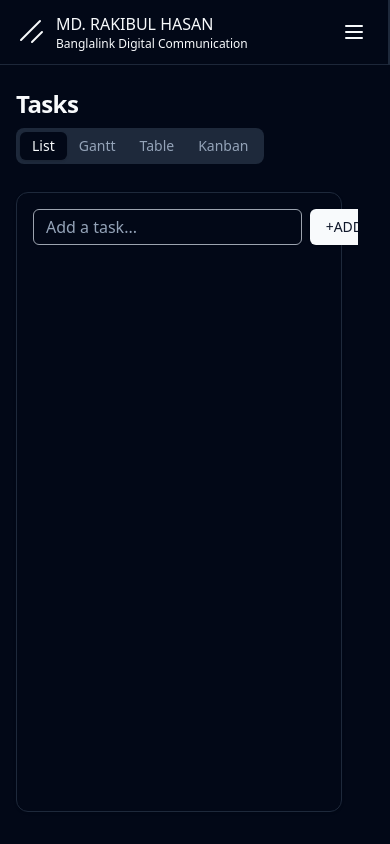
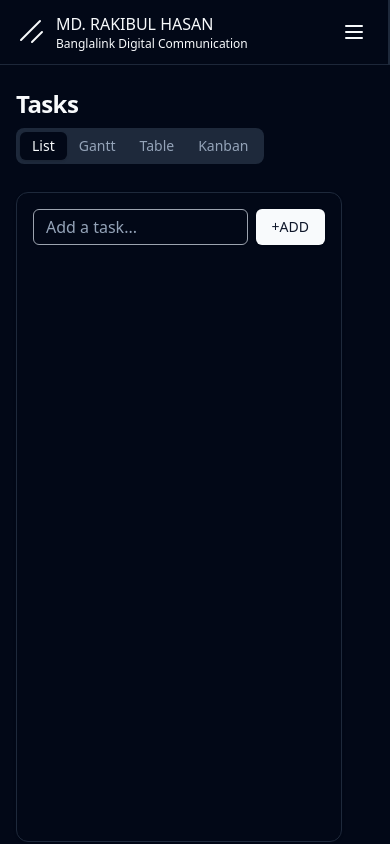
Before and after one commit to rhasanm/productivex, a React (Vite) app: page /tasks in a window 390 px wide. Built offline with nearby package versions, Linux system fonts and the light colour scheme.

Commit message:
responsiveness on task list

```diff
--- a/src-tauri/tauri.conf.json
+++ b/src-tauri/tauri.conf.json
@@ -21,7 +21,7 @@
       {
         "title": "productivex",
         "width": 1200,
-        "height": 800,
+        "height": 850,
         "resizable": false
       }
     ],
--- a/src/pages/tasks/components/form.tsx
+++ b/src/pages/tasks/components/form.tsx
@@ -38,10 +38,10 @@ const TaskForm: React.FC<TaskFormProps> = ({ handleNewTask }) => {
           control={form.control}
           name="task"
           render={({ field }) => (
-            <FormItem className="min-w-92">
+            <FormItem className="flex-grow">
               <FormControl>
                 <Input
-                  className="border-gray-400"
+                  className="border-gray-400 w-full"
                   placeholder="Add a task..."
                   {...field}
                 />
@@ -49,7 +49,7 @@ const TaskForm: React.FC<TaskFormProps> = ({ handleNewTask }) => {
             </FormItem>
           )}
         />
-        <Button className="ml-2" type="submit">
+        <Button className="ml-2 flex-shrink-0" type="submit">
           +ADD
         </Button>
       </form>
--- a/src/pages/tasks/index.tsx
+++ b/src/pages/tasks/index.tsx
@@ -80,7 +80,7 @@ export default function Tasks() {
           </TabsContent>
           <TabsContent value="list" className="space-y-4">
             <div className="w-full -mx-4 flex-1 overflow-auto px-4 py-1 lg:flex-row lg:space-x-12 lg:space-y-0">
-              <Card className="min-h-[600px] w-full">
+              <Card className="min-h-[650px] w-full">
                 <TaskForm handleNewTask={handleNewTask} />
                 <TaskList onTaskComplete={handleTaskComplete} tasks={tasks} />
               </Card>
--- a/tailwind.config.js
+++ b/tailwind.config.js
@@ -73,8 +73,13 @@ module.exports = {
       },
       minWidth: {
         90: '90%',
+        92: '95%',
+        95: '94%'
+      },
+      maxWidth: {
+        90: '90%',
         92: '92%',
-        85: '85%'
+        95: '95%'
       }
     },
   },
```
